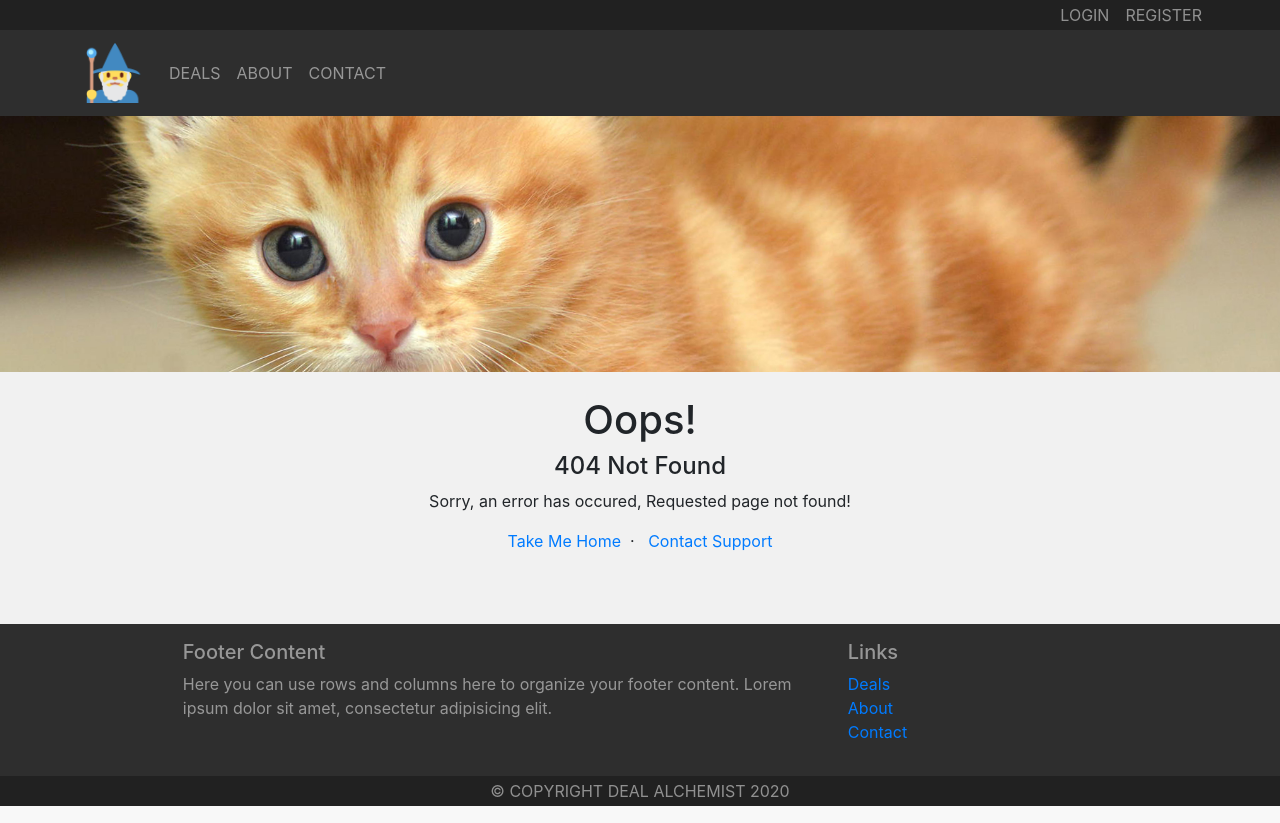
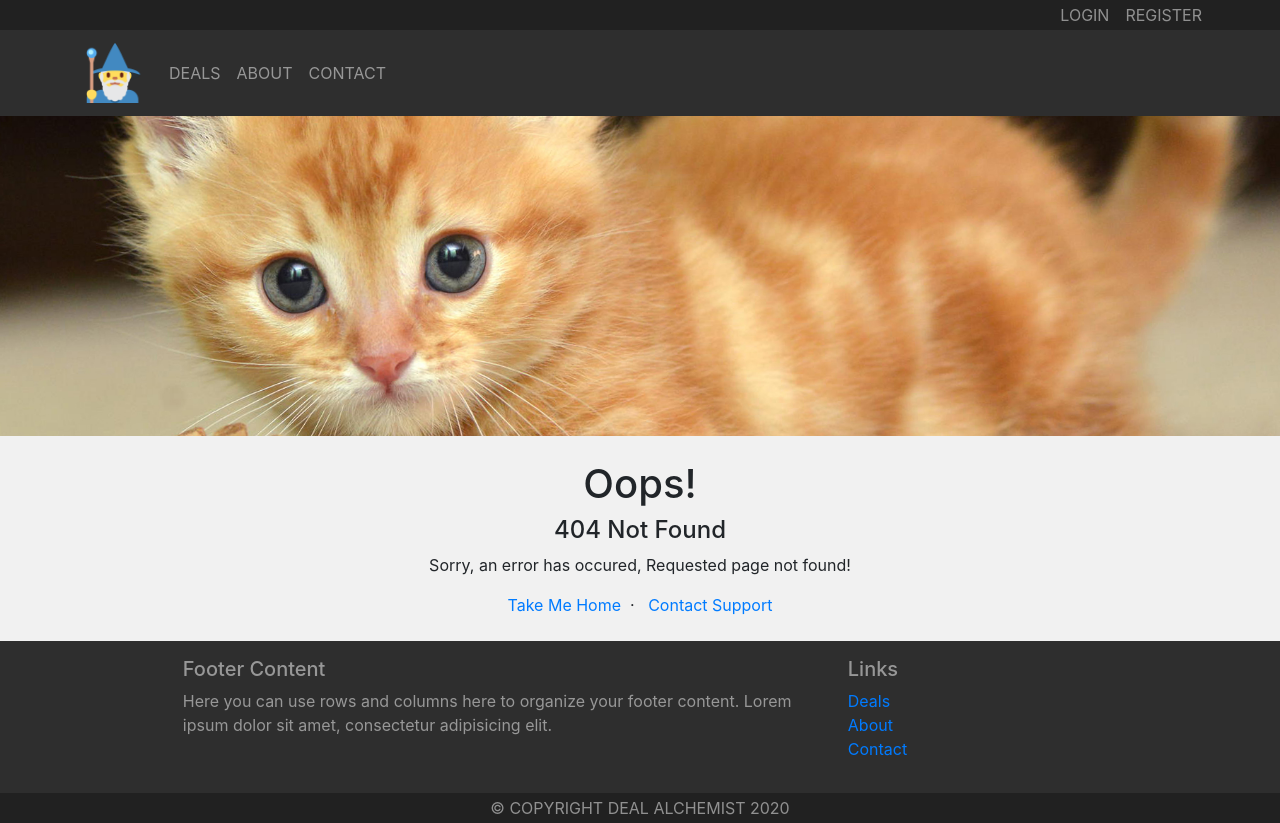
Before and after one commit to PhilipPhil/e-commerce, a React (Create React App) app in the folder app/: page /error404 in a window 1280 px wide. Built offline with nearby package versions, Linux system fonts and the light colour scheme; the HTML template or start-up script is replaced by a standard one.

Commit message:
no message

```diff
--- a/app/src/App.css
+++ b/app/src/App.css
@@ -1,5 +1,5 @@
 .top-img {
-    height: 16rem;
+    height: 20rem;
     object-fit: cover;
 }
 
```
